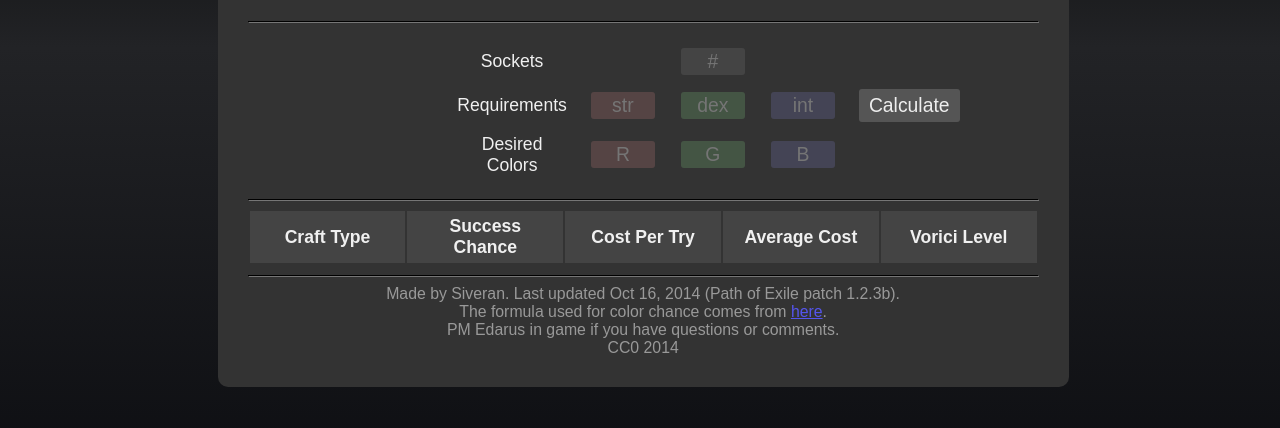
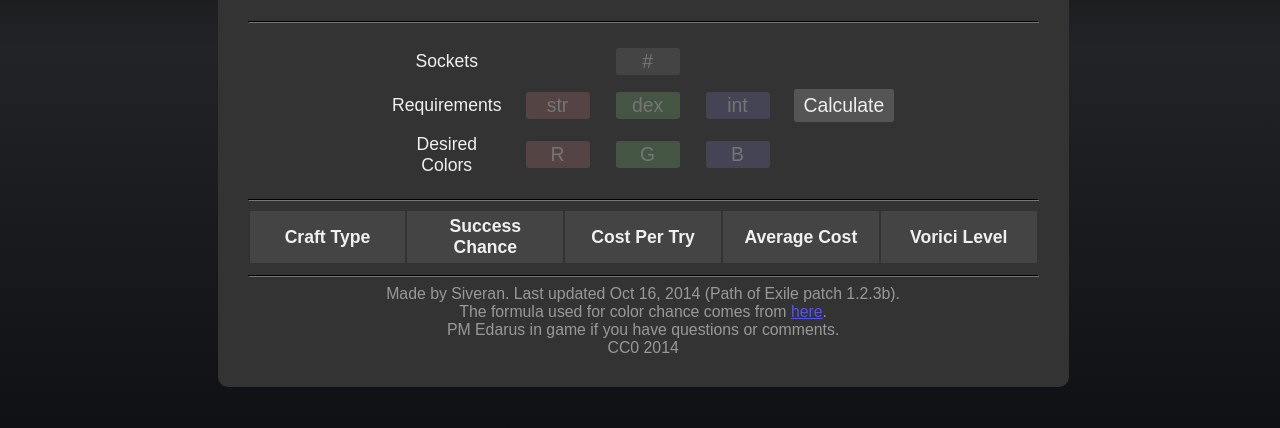
Before and after one commit to Siveran/siveran.github.io, a plain HTML site: page calc.html in a window 1280 px wide. Shown: the part 94-522 px from the top of the page. Drawn offline with Linux system fonts and the light colour scheme.

Commit message:
Fixed horizontal resizing making the inputs out of alignment when the inputs took up more than half of the core div.

```diff
--- a/poestyle.css
+++ b/poestyle.css
@@ -74,7 +74,8 @@ table.result {
 
 table.formTable {
 	width: 50%;
-	margin-left: 25%;
+	margin-left: auto;
+	margin-right: auto;
 }
 
 th {
```
Also changed, not shown: poestyle.min.css.
